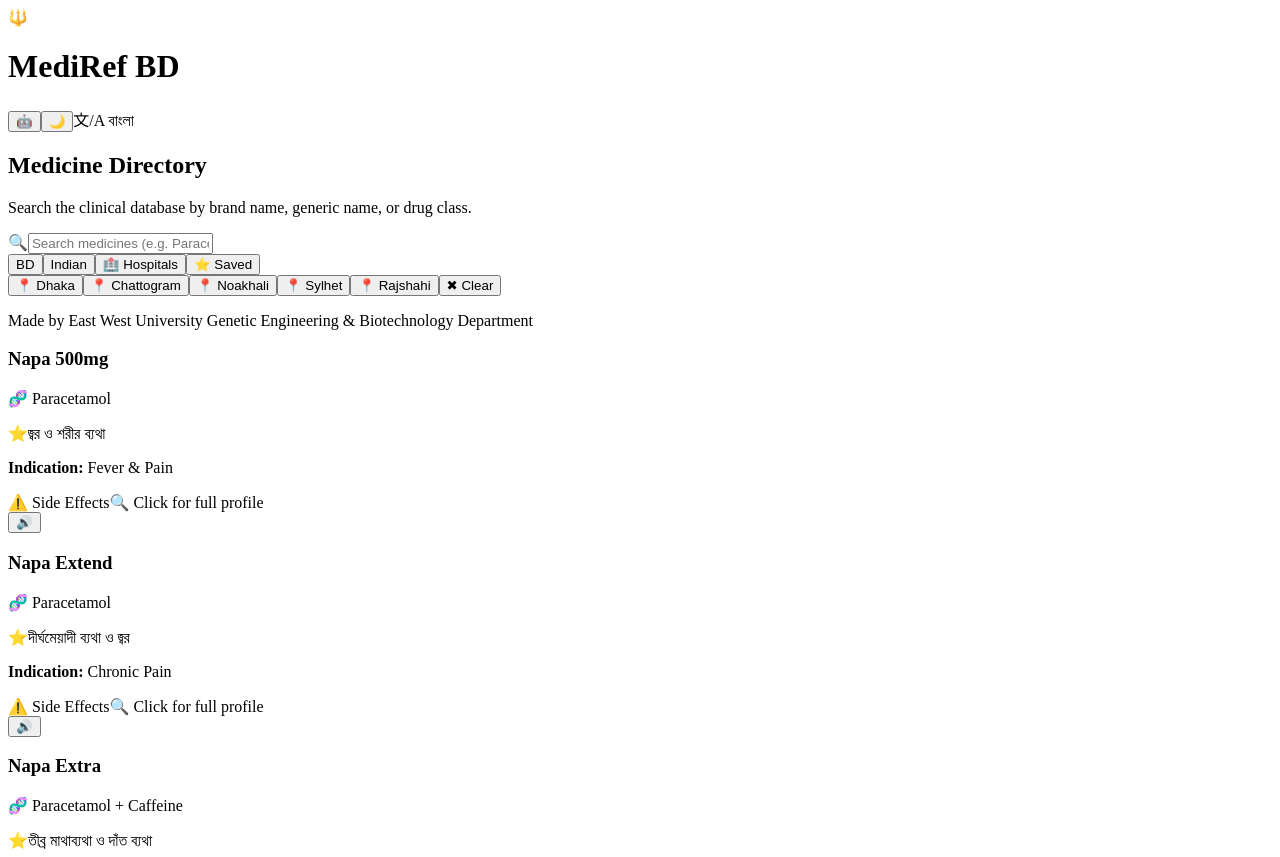
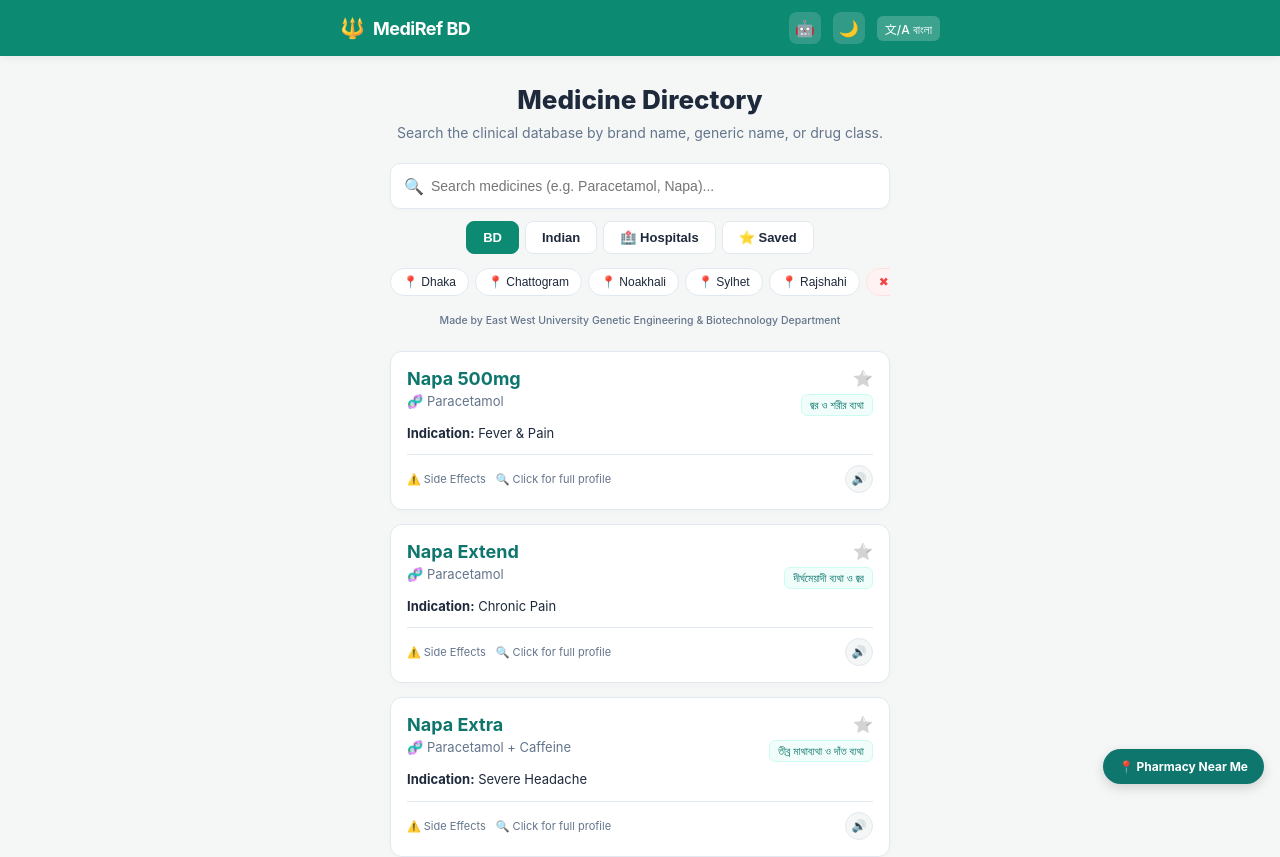
Before and after one commit to siddhartha999roy/medicine-directory, a React (Vite) app: page / in a window 1280 px wide. Shown: the top 857 px of the page. Built offline with nearby package versions, Linux system fonts and the light colour scheme.

Commit message:
Update App.css

```diff
--- a/src/App.css
+++ b/src/App.css
@@ -1,149 +1,508 @@
-/* MedEx Style Modal Layout */
-.medex-modal-overlay {
-  position: fixed;
-  top: 0;
-  left: 0;
-  width: 100%;
-  height: 100%;
-  background: rgba(0, 0, 0, 0.6);
-  display: flex;
-  justify-content: center;
-  align-items: flex-end;
-  z-index: 2000;
+:root {
+  --primary-color: #0d8a72;
+  --primary-dark: #0a6b58;
+  --bg-light: #f4f7f6;
+  --card-bg: #ffffff;
+  --text-main: #1e293b;
+  --text-muted: #64748b;
+  --border-color: #e2e8f0;
 }
 
-.medex-modal-card {
-  background: #f8f9fa;
+body {
+  margin: 0;
+  font-family: 'Inter', -apple-system, BlinkMacSystemFont, sans-serif;
+  background-color: var(--bg-light);
+  color: var(--text-main);
+  -webkit-font-smoothing: antialiased;
+}
+
+/* ডার্ক থিম ভ্যারিয়েবল */
+.dark-theme {
+  --bg-light: #0f172a;
+  --card-bg: #1e293b;
+  --text-main: #f8fafc;
+  --text-muted: #94a3b8;
+  --border-color: #334155;
+}
+
+/* কাস্টম টপ নেভিগেশন বার */
+.custom-navbar {
+  background-color: var(--primary-color);
+  color: white;
+  padding: 12px 16px;
+  position: sticky;
+  top: 0;
+  z-index: 100;
+  box-shadow: 0 2px 8px rgba(0,0,0,0.06);
+}
+
+.nav-container {
+  display: flex;
+  justify-content: space-between;
+  align-items: center;
+  max-width: 600px;
+  margin: 0 auto;
+}
+
+.brand-area {
+  display: flex;
+  align-items: center;
+  gap: 8px;
+}
+
+.brand-icon {
+  font-size: 20px;
+}
+
+.brand-logo {
+  font-size: 18px;
+  margin: 0;
+  font-weight: 700;
+  letter-spacing: -0.5px;
+}
+
+.nav-actions {
+  display: flex;
+  align-items: center;
+  gap: 12px;
+}
+
+.nav-icon-btn {
+  background: rgba(255, 255, 255, 0.15);
+  border: none;
+  border-radius: 8px;
+  width: 32px;
+  height: 32px;
+  cursor: pointer;
+  display: flex;
+  align-items: center;
+  justify-content: center;
+  font-size: 16px;
+  transition: background 0.2s;
+}
+
+.nav-icon-btn:hover {
+  background: rgba(255, 255, 255, 0.25);
+}
+
+.lang-badge {
+  font-size: 12px;
+  background: rgba(255, 255, 255, 0.2);
+  padding: 4px 8px;
+  border-radius: 6px;
+  font-weight: 500;
+}
+
+/* হিরো সেকশন */
+.hero-section {
+  text-align: center;
+  padding: 28px 16px 14px 16px;
+  max-width: 500px;
+  margin: 0 auto;
+}
+
+.main-title {
+  font-size: 26px;
+  font-weight: 800;
+  color: var(--text-main);
+  margin: 0 0 8px 0;
+}
+
+.sub-title {
+  font-size: 14px;
+  color: var(--text-muted);
+  margin: 0 0 20px 0;
+  line-height: 1.4;
+}
+
+/* মডার্ন সার্চ ইনপুট */
+.search-container-box {
+  position: relative;
+  margin-bottom: 12px;
+}
+
+.search-icon-inside {
+  position: absolute;
+  left: 14px;
+  top: 50%;
+  transform: translateY(-50%);
+  color: var(--text-muted);
+}
+
+.modern-input-field {
   width: 100%;
+  padding: 14px 14px 14px 40px;
+  border: 1px solid var(--border-color);
+  border-radius: 10px;
+  font-size: 14px;
+  box-sizing: border-box;
+  background: var(--card-bg);
+  color: var(--text-main);
+  box-shadow: 0 2px 4px rgba(0,0,0,0.02);
+  outline: none;
+}
+
+.modern-input-field:focus {
+  border-color: var(--primary-color);
+  box-shadow: 0 0 0 3px rgba(13, 138, 114, 0.15);
+}
+
+/* ফিল্টার ও ট্যাবসমূহ */
+.tabs-container {
+  display: flex;
+  gap: 6px;
+  overflow-x: auto;
+  padding-bottom: 4px;
+  justify-content: center;
+}
+
+.tab-item {
+  background: var(--card-bg);
+  border: 1px solid var(--border-color);
+  padding: 8px 16px;
+  border-radius: 8px;
+  font-size: 13px;
+  font-weight: 600;
+  color: var(--text-main);
+  cursor: pointer;
+  white-space: nowrap;
+}
+
+.tab-item.active {
+  background: var(--primary-color);
+  color: white;
+  border-color: var(--primary-color);
+}
+
+.location-scroll-bar {
+  display: flex;
+  gap: 6px;
+  overflow-x: auto;
+  padding: 10px 0;
+  justify-content: flex-start;
+  max-width: 100%;
+}
+
+.loc-chip {
+  background: var(--card-bg);
+  border: 1px solid var(--border-color);
+  padding: 6px 12px;
+  border-radius: 20px;
+  font-size: 12px;
+  cursor: pointer;
+  color: var(--text-main);
+  white-space: nowrap;
+}
+
+.clear-chip {
+  background: #fef2f2;
+  color: #ef4444;
+  border-color: #fee2e2;
+}
+
+.university-credit {
+  font-size: 10.5px;
+  color: var(--text-muted);
+  margin-top: 8px;
+  font-weight: 500;
+}
+
+/* মডার্ন কার্ড লেআউট ডিজাইন (হুবহু স্ক্রিনশট ১৮৪৯৮২) */
+.content-container {
   max-width: 500px;
-  height: 85vh;
-  border-top-left-radius: 24px;
-  border-top-right-radius: 24px;
+  margin: 0 auto;
+  padding: 0 16px 60px 16px;
+}
+
+.modern-medicine-card {
+  background: var(--card-bg);
+  border: 1px solid var(--border-color);
+  border-radius: 12px;
+  padding: 16px;
+  margin-bottom: 14px;
+  cursor: pointer;
+  box-shadow: 0 2px 6px rgba(0,0,0,0.02);
+  transition: transform 0.2s, box-shadow 0.2s;
+}
+
+.modern-medicine-card:hover {
+  transform: translateY(-2px);
+  box-shadow: 0 4px 12px rgba(0,0,0,0.05);
+}
+
+.card-top-row {
+  display: flex;
+  justify-content: space-between;
+  align-items: flex-start;
+  margin-bottom: 8px;
+}
+
+.med-brand-title {
+  font-size: 18px;
+  color: #0f766e;
+  margin: 0 0 4px 0;
+  font-weight: 700;
+}
+
+.med-generic-subtitle {
+  font-size: 13px;
+  color: var(--text-muted);
+  margin: 0;
+}
+
+.card-right-actions {
   display: flex;
   flex-direction: column;
-  box-shadow: 0 -4px 20px rgba(0,0,0,0.15);
-  animation: slideUp 0.3s ease-out;
+  align-items: flex-end;
+  gap: 6px;
+}
+
+.fav-star-icon {
+  font-size: 16px;
+  cursor: pointer;
+  filter: grayscale(1);
+}
+
+.fav-star-icon.pinned {
+  filter: grayscale(0);
+}
+
+.class-tag-badge {
+  font-size: 11px;
+  background: #f0fdfa;
+  color: #0f766e;
+  padding: 3px 8px;
+  border-radius: 6px;
+  font-weight: 500;
+  border: 1px solid #ccfbf1;
+}
+
+.card-indication-text {
+  font-size: 13px;
+  color: var(--text-main);
+  line-height: 1.4;
+  margin: 8px 0 12px 0;
+}
+
+.card-footer-actions {
+  display: flex;
+  justify-content: space-between;
+  align-items: center;
+  border-top: 1px solid var(--border-color);
+  padding-top: 10px;
+}
+
+.footer-left-info {
+  display: flex;
+  gap: 10px;
+}
+
+.footer-info-span {
+  font-size: 11px;
+  color: var(--text-muted);
+}
+
+.action-circle-btn {
+  background: var(--bg-light);
+  border: 1px solid var(--border-color);
+  width: 28px;
+  height: 28px;
+  border-radius: 50%;
+  display: flex;
+  align-items: center;
+  justify-content: center;
+  cursor: pointer;
+  text-decoration: none;
+  font-size: 12px;
+}
+
+/* এআই ইন্টারফেস স্টাইল */
+.ai-section-wrapper {
+  margin-top: 30px;
+}
+
+.ai-container-box {
+  background: var(--card-bg);
+  border: 1px solid var(--border-color);
+  border-radius: 14px;
   overflow: hidden;
 }
 
-@keyframes slideUp {
-  from { transform: translateY(100%); }
-  to { transform: translateY(0); }
+.ai-box-header {
+  background: var(--primary-color);
+  color: white;
+  padding: 12px;
+  text-align: center;
 }
 
-.medex-header {
-  background: #ffffff;
-  padding: 20px;
-  border-bottom: 1px solid #e9ecef;
+.ai-box-header h2 {
+  font-size: 15px;
+  margin: 0;
 }
 
-.medex-title-row {
-  display: flex;
-  justify-content: space-between;
-  align-items: center;
+.iframe-box-inside {
+  position: relative;
+  height: 520px;
 }
 
-.medex-med-name {
-  font-size: 22px;
-  color: #1a3c40;
-  margin: 0;
-  font-weight: 700;
+.ai-spinner-layer {
+  position: absolute;
+  top: 0; left: 0; width: 100%; height: 100%;
+  display: flex; justify-content: center; align-items: center;
+  background: var(--card-bg);
 }
 
-.medex-close-icon-btn {
+.custom-spinner {
+  width: 30px; height: 30px;
+  border: 3px solid var(--border-color);
+  border-top-color: var(--primary-color);
+  border-radius: 50%;
+  animation: spin 0.8s linear infinite;
+}
+
+@keyframes spin { to { transform: rotate(360deg); } }
+
+/* ফুল স্ক্রিন ডিটেইলস পেজ ভিউ (হুবহু স্ক্রিনশট ১৮৪৯৮৩ এবং ১৮৪৯৮৪) */
+.full-profile-overlay {
+  position: fixed;
+  top: 0; left: 0; width: 100%; height: 100%;
+  background: var(--bg-light);
+  z-index: 2000;
+  overflow-y: auto;
+}
+
+.full-profile-container {
+  max-width: 500px;
+  margin: 0 auto;
+  padding: 16px;
+  box-sizing: border-box;
+}
+
+.profile-top-bar {
+  margin-bottom: 12px;
+}
+
+.back-to-directory-btn {
   background: none;
   border: none;
-  font-size: 20px;
-  color: #6c757d;
+  color: var(--text-muted);
+  font-size: 14px;
   cursor: pointer;
+  font-weight: 500;
 }
 
-.medex-generic-name {
-  font-size: 14px;
-  color: #0284c7;
-  margin: 5px 0 2px 0;
-  font-weight: 600;
+.profile-header-card {
+  background: #f0fdfa;
+  border: 1px solid #ccfbf1;
+  border-radius: 12px;
+  padding: 20px;
+  margin-bottom: 16px;
 }
 
-.medex-company-name {
-  font-size: 13px;
-  color: #6c757d;
-  margin: 0 0 10px 0;
+.profile-med-title {
+  font-size: 26px;
+  color: #111827;
+  margin: 0 0 6px 0;
+  font-weight: 800;
 }
 
-.medex-price-tag {
+.profile-generic-row {
+  font-size: 15px;
+  color: #0f766e;
+  font-weight: 600;
+  margin-bottom: 10px;
+}
+
+.profile-class-badge {
   display: inline-block;
-  background: #e0f2fe;
-  color: #0369a1;
+  background: white;
+  border: 1px solid #ccfbf1;
   padding: 4px 10px;
   border-radius: 6px;
-  font-weight: bold;
-  font-size: 14px;
+  font-size: 12px;
+  color: #0f766e;
+  font-weight: 500;
 }
 
-.medex-body-scroll {
-  flex: 1;
-  overflow-y: auto;
-  padding: 15px;
+.profile-company-name {
+  font-size: 13px;
+  color: var(--text-muted);
+  margin: 8px 0 0 0;
 }
 
-.medex-section {
-  background: #ffffff;
-  border-radius: 10px;
-  padding: 15px;
-  margin-bottom: 12px;
-  border: 1px solid #e9ecef;
+.profile-price-tag {
+  margin-top: 10px;
+  font-weight: 700;
+  font-size: 14px;
+  color: #111827;
 }
 
-.medex-section-title {
-  font-size: 15px;
-  color: #34495e;
+.profile-data-block {
+  background: var(--card-bg);
+  border: 1px solid var(--border-color);
+  border-radius: 10px;
+  padding: 16px;
+  margin-bottom: 14px;
+}
+
+.block-header-title {
+  font-size: 14px;
+  color: #0f766e;
   margin-top: 0;
   margin-bottom: 8px;
-  border-bottom: 2px solid #38bdf8;
+  font-weight: 700;
+  border-bottom: 1px solid var(--border-color);
   padding-bottom: 4px;
-  font-weight: 700;
 }
 
-.medex-section-content {
-  font-size: 13.5px;
-  color: #4f5e71;
+.block-body-content {
+  font-size: 13px;
+  color: var(--text-main);
   line-height: 1.5;
   margin: 0;
-  white-space: pre-line;
 }
 
-.alternative-box {
-  border-left: 4px solid #2e7d32;
+.alternative-chips-container {
+  display: flex;
+  flex-wrap: wrap;
+  gap: 6px;
+  margin-top: 6px;
 }
 
-.medex-warning-footer {
-  background: #fff5f5;
-  color: #e53e3e;
-  padding: 12px;
-  border-radius: 8px;
-  text-align: center;
-  font-size: 12.5px;
-  font-weight: 600;
-  margin-top: 15px;
-  border: 1px solid #fed7d7;
+.alternative-item-chip {
+  background: var(--bg-light);
+  border: 1px solid var(--border-color);
+  padding: 4px 10px;
+  border-radius: 6px;
+  font-size: 12px;
+  color: var(--text-main);
 }
 
-.medex-bottom-close-btn {
-  background: #1a3c40;
+.profile-close-footer-btn {
+  width: 100%;
+  background: #0f766e;
   color: white;
   border: none;
-  padding: 14px;
-  font-size: 16px;
+  padding: 12px;
+  border-radius: 10px;
+  font-size: 15px;
   font-weight: bold;
   cursor: pointer;
-  width: 100%;
+  margin-top: 10px;
 }
 
-/* Dark Theme Support */
-.dark-theme .medex-modal-card { background: #121212; }
-.dark-theme .medex-header { background: #1e1e1e; border-color: #333; }
-.dark-theme .medex-med-name { color: #fff; }
-.dark-theme .medex-section { background: #1e1e1e; border-color: #333; }
-.dark-theme .medex-section-title { color: #cbd5e1; }
-.dark-theme .medex-section-content { color: #94a3b8; }
+/* ফ্লোটিং ম্যাপ বাটন */
+.floating-map-btn {
+  position: fixed;
+  bottom: 16px;
+  right: 16px;
+  background: #0f766e;
+  color: white;
+  padding: 10px 16px;
+  border-radius: 20px;
+  text-decoration: none;
+  font-size: 12px;
+  font-weight: bold;
+  box-shadow: 0 4px 12px rgba(0,0,0,0.15);
+  z-index: 99;
+}
```
